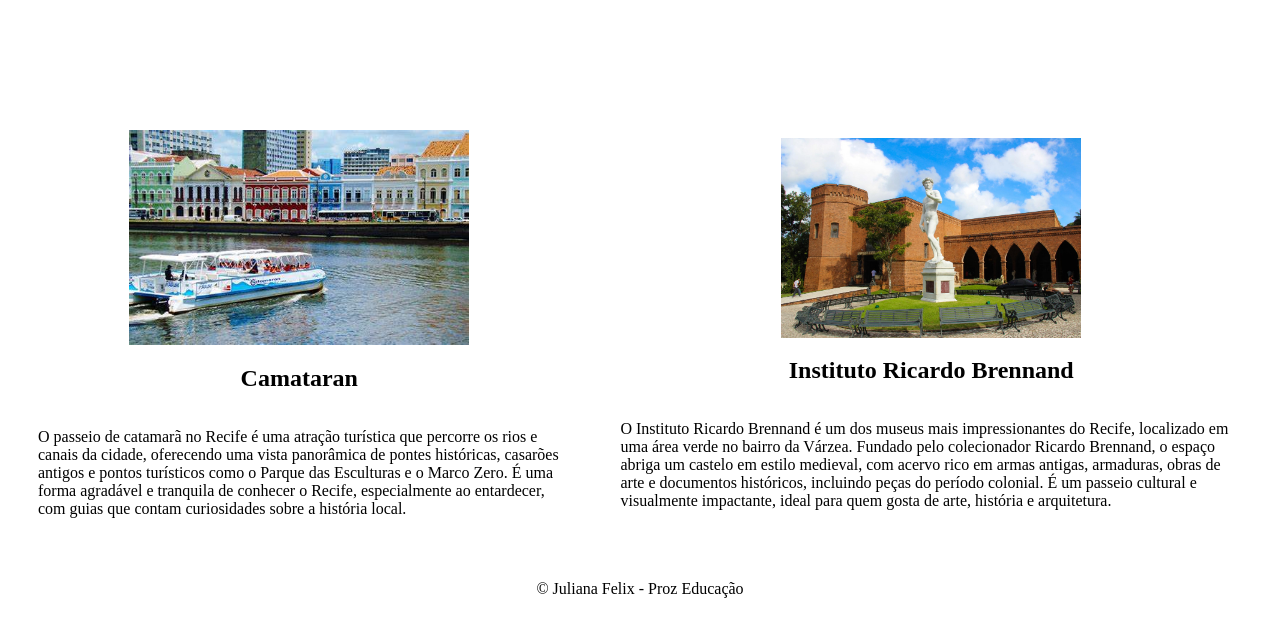
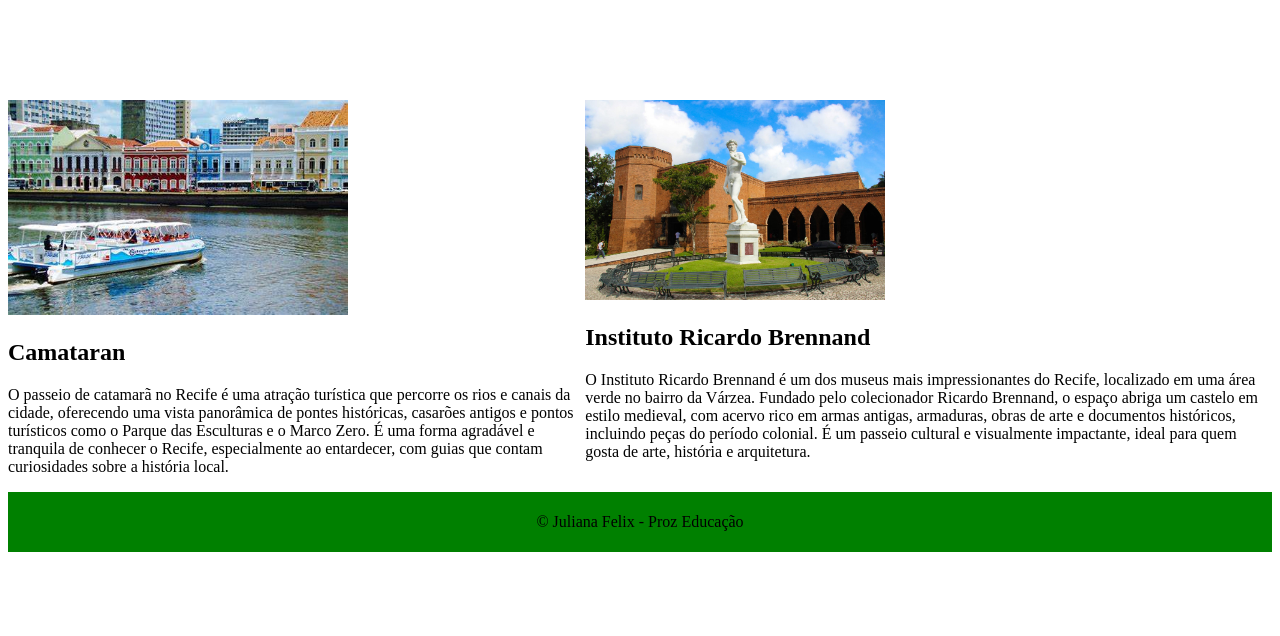
Before and after one commit to feliixjuliana/PROZNuvem, a plain HTML site: page marcoZero/Novospontos.html in a window 1280 px wide. Drawn offline with Linux system fonts and the light colour scheme.

Commit message:
Style: Background MarcoZero

```diff
--- a/marcoZero/Novospontos.html
+++ b/marcoZero/Novospontos.html
@@ -11,7 +11,7 @@
 <body class="Mais-Pontos">
 
     <main id="mainNovosPontos" >
-        <div class="catamaran"id="pontos">
+        <div class="catamaran"class="pontos">
             <img src="/imagens/catamaran.jpeg" alt="" width="340px" height="auto" srcset="" >
             <h2>Camataran</h2>
             <p>O passeio de catamarã no Recife é uma atração turística que percorre os rios e canais da cidade,
@@ -20,7 +20,7 @@
                 entardecer, com guias que contam curiosidades sobre a história local.</p>
         </div>
 
-        <div class="marcoZero" id="pontos">
+        <div class="marcoZero" class="pontos">
             <img src="/imagens/ricardoBrennand.jpeg" alt="" width="300px" height="auto" srcset="">
             <h2>Instituto Ricardo Brennand</h2>
             <p>O Instituto Ricardo Brennand é um dos museus mais impressionantes do Recife, localizado em uma área verde
--- a/marcoZero/style/style.css
+++ b/marcoZero/style/style.css
@@ -26,7 +26,7 @@
     display: flex;
 }
 
-#link{
+.link{
     padding: 15px;
     margin-right: 30px;
     background-color: rgb(110, 200, 110);
@@ -40,7 +40,7 @@
 
 }
 
-#pontos{
+.pontos{
     padding: 30px;
     display: flex;
     align-items: center;
@@ -48,3 +48,8 @@
     flex-direction: column;
 
 }
+
+#rodape{
+    background-color: green;
+    padding: 5px;
+}
```
Also changed, not shown: marcoZero/index.html (+2 -2 lines).
